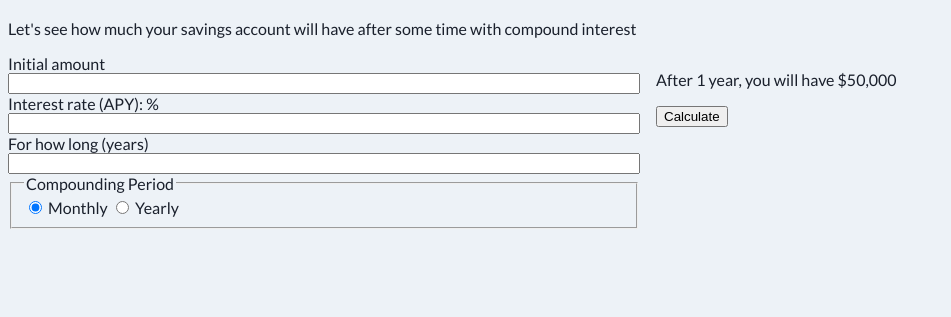
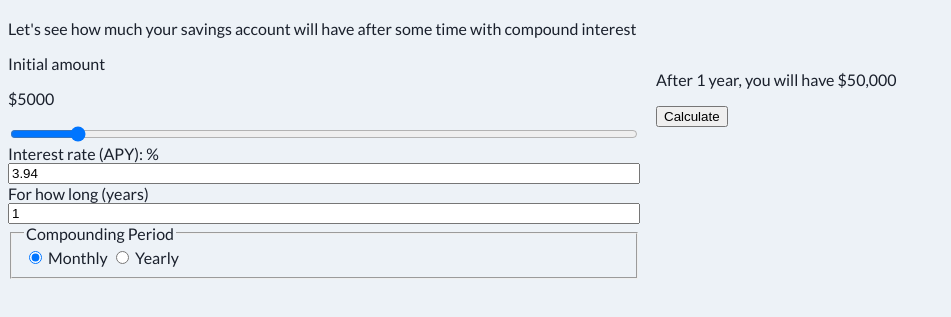
Before and after one commit to chris-tse/interest-calculator-steps, a plain HTML site: page index.html in a window 1280 px wide. Shown: the part 63-380 px from the top of the page, without its empty margins (0-951 px from the left). Drawn offline with Linux system fonts and the light colour scheme.

Commit message:
Add details to form fields and change initial value to range

```diff
--- a/index.html
+++ b/index.html
@@ -14,13 +14,14 @@
 		<main>
 			<section class="fields">
 				<label for="initial-amount">Initial amount</label>
-				<input type="number" id="initial-amount" />
+				<p id="initial-amount-display">$<span class="amount"></span></p>
+				<input type="range" id="initial-amount" value="5000" step="100" min="100" max="50000" />
 
 				<label for="interest-rate">Interest rate (APY): %</label>
-				<input type="number" id="interest-rate" />
+				<input type="number" id="interest-rate" value="3.94" step="0.01" min="0" />
 
 				<label for="years">For how long (years)</label>
-				<input type="number" id="years" />
+				<input type="number" id="years" value="1" min="1" />
 
 				<fieldset>
 					<legend>Compounding Period</legend>
@@ -40,5 +41,7 @@
 				<button>Calculate</button>
 			</section>
 		</main>
+
+		<script src="js/index.js"></script>
 	</body>
 </html>
--- /dev/null
+++ b/js/index.js
@@ -0,0 +1,16 @@
+const slider = document.querySelector('#initial-amount')
+const sliderDisplay = document.querySelector('#initial-amount-display .amount')
+
+// Initial startup
+sliderDisplay.innerHTML = slider.value
+
+// Event Listeners
+slider.addEventListener('change', handleSlide)
+
+/**
+ * Event handler for when slider changes
+ * @param {Event} event
+ */
+function handleSlide(event) {
+	sliderDisplay.innerHTML = event.target.value
+}
```
Also changed, not shown: js/scripts.js (deleted).
